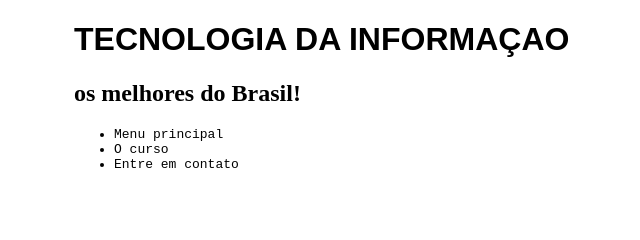
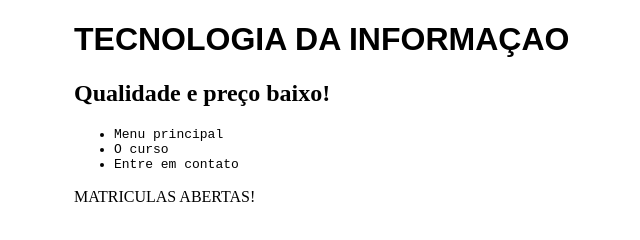
Before and after one commit to pedroitl/firtssitetecinfo, a plain HTML site: page index.html in a window 1280 px wide. Shown: the whole page, without its empty margins (246-886 px from the left). Drawn offline with Linux system fonts and the light colour scheme.

Commit message:
mudei uma coisinha

```diff
--- a/index.html
+++ b/index.html
@@ -8,7 +8,7 @@
     <title>Curso Tecinfo</title>
     <script src="principal.js"></script>
 </head>
-<body>
+<body onload="trocaBanner();">
     <h1>TECNOLOGIA DA INFORMAÇAO</h1>
     <h2 id="mensagem"></h2>
     <ul>
@@ -16,5 +16,6 @@
         <li>O curso</li>
         <li>Entre em contato</li>
     </ul>
+    <p> MATRICULAS ABERTAS! </p>
 </body>
 </html>
```
